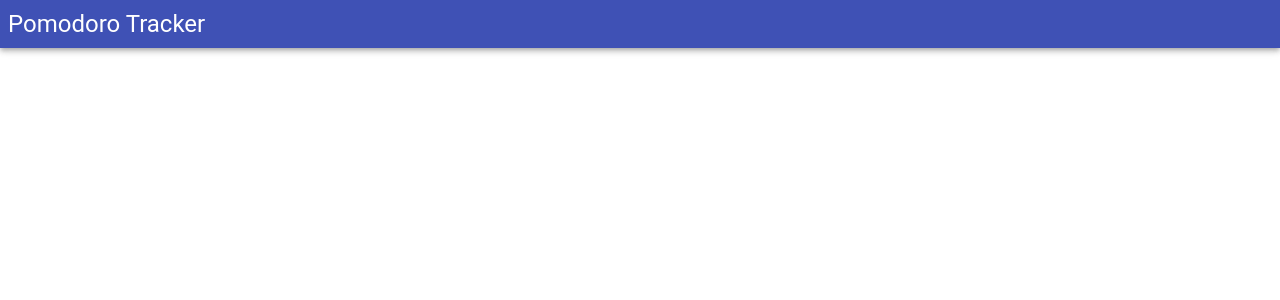
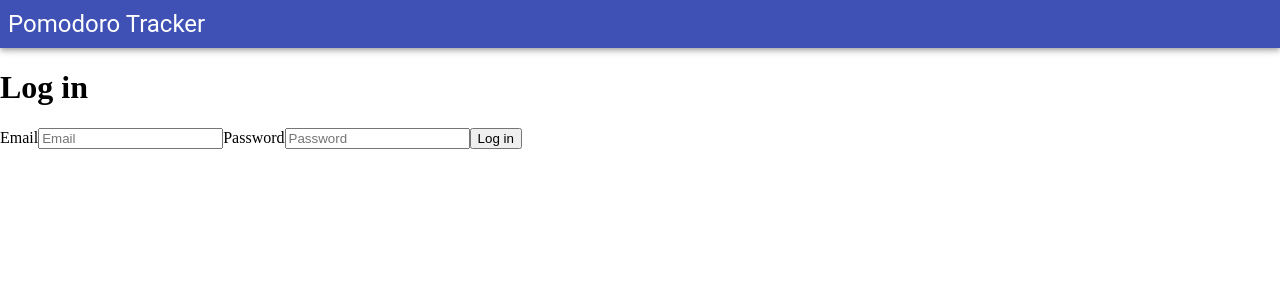
Before and after one commit to NathanMartinNZ/pomodoro-tracker, a React (Create React App) app: page /login in a window 1280 px wide. Shown: the top 300 px of the page. Built offline with nearby package versions, Linux system fonts and the light colour scheme; no server answers; the database is empty.

Commit message:
Added authentication

```diff
--- a/package.json
+++ b/package.json
@@ -10,6 +10,7 @@
     "firebase": "^7.20.0",
     "react": "^16.13.1",
     "react-dom": "^16.13.1",
+    "react-router": "^5.2.0",
     "react-router-dom": "^5.2.0",
     "react-scripts": "3.4.3",
     "recharts": "^1.8.5",
--- a/src/App.js
+++ b/src/App.js
@@ -1,20 +1,18 @@
 import React, { useState, useEffect } from "react";
 import { BrowserRouter as Router, Switch, Route } from "react-router-dom";
-
 import db from "./firebase";
-
 import "./index.css";
-
 // Recoil (state)
 import { useRecoilState } from "recoil";
 import { pomodorosAtom } from "./atoms";
-
 // Pages
+import Login from "./pages/Login";
 import Home from "./pages/Home";
 import Reporting from "./pages/Reporting";
-
 // Components
 import Header from "./components/Header";
+import { AuthProvider } from "./components/Auth/Auth";
+import PrivateRoute from "./components/Auth/PrivateRoute";
 
 function App() {
   const [_, setPomodoros] = useRecoilState(pomodorosAtom);
@@ -47,19 +45,18 @@ function App() {
   }, []);
 
   return (
+    <AuthProvider>
       <div className="App">
         <Router>
           <Header />
           <Switch>
-          <Route path="/" exact>
-            <Home loading={loading} />
-          </Route>
-          <Route path="/reporting">
-            <Reporting />
-          </Route>
+            <PrivateRoute exact path="/" component={Home} loading={loading} />
+            <PrivateRoute exact path="/reporting" component={Reporting} />
+            <Route exact path="/login" component={Login} />
           </Switch>
         </Router>
       </div>
+    </AuthProvider>
   );
 }
 
--- /dev/null
+++ b/src/components/Auth/Auth.js
@@ -0,0 +1,30 @@
+import React, { useEffect, useState } from "react";
+import firebase from "../../firebase.js";
+
+export const AuthContext = React.createContext();
+
+export const AuthProvider = ({ children }) => {
+  const [currentUser, setCurrentUser] = useState(null);
+  const [pending, setPending] = useState(true);
+
+  useEffect(() => {
+    firebase.auth().onAuthStateChanged((user) => {
+      setCurrentUser(user);
+      setPending(false);
+    });
+  }, []);
+
+  if (pending) {
+    return <>Loading...</>;
+  }
+
+  return (
+    <AuthContext.Provider
+      value={{
+        currentUser,
+      }}
+    >
+      {children}
+    </AuthContext.Provider>
+  );
+};
--- /dev/null
+++ b/src/components/Auth/PrivateRoute.js
@@ -0,0 +1,18 @@
+import React, { useContext } from "react";
+import { Route, Redirect } from "react-router-dom";
+import { AuthContext } from "./Auth";
+
+const PrivateRoute = ({ component: RouteComponent, ...rest }) => {
+  const { currentUser } = useContext(AuthContext);
+
+  return (
+    <Route
+      {...rest}
+      render={(routeProps) =>
+        !!currentUser ? <RouteComponent {...routeProps} /> : <Redirect to={"/login"} />
+      }
+    />
+  );
+};
+
+export default PrivateRoute;
--- a/src/components/PomodoroTimer.js
+++ b/src/components/PomodoroTimer.js
@@ -52,9 +52,10 @@ const Timer = ({ time, setTime, paused, setPaused }) => {
   const timeRemain = startTime - time;
 
   const resetTimer = () => {
+    // Reset timer
     setTime(0);
     setPaused(true);
-    // Reset timer
+    // Reset alarm audio
     alarm.pause();
     alarm.currentTime = 0;
   };
--- a/src/firebase.js
+++ b/src/firebase.js
@@ -1,5 +1,5 @@
 // Config file
-import firebase from "firebase"
+import firebase from "firebase";
 
 const config = {
   apiKey: "AIzaSyBdtQPrz2z6KIoW_pvTnso2Tgn7W8p_UXU",
@@ -8,9 +8,9 @@ const config = {
   projectId: "pomodoro-tracker-45d06",
   storageBucket: "pomodoro-tracker-45d06.appspot.com",
   messagingSenderId: "1021302381442",
-  appId: "1:1021302381442:web:4ded79f2374ef18bac8d9b"
+  appId: "1:1021302381442:web:4ded79f2374ef18bac8d9b",
 };
 
-const db = !firebase.apps.length ? firebase.initializeApp(config) : firebase.app()
+const app = !firebase.apps.length ? firebase.initializeApp(config) : firebase.app();
 
-export default db
+export default app;
--- /dev/null
+++ b/src/pages/Login.js
@@ -0,0 +1,45 @@
+import React, { useCallback, useContext } from "react";
+import { withRouter, Redirect } from "react-router";
+import firebase from "../firebase.js";
+import { AuthContext } from "../components/Auth/Auth";
+
+const Login = ({ history }) => {
+  const handleLogin = useCallback(
+    async (event) => {
+      event.preventDefault();
+      const { email, password } = event.target.elements;
+      try {
+        await firebase.auth().signInWithEmailAndPassword(email.value, password.value);
+        history.push("/");
+      } catch (error) {
+        alert(error);
+      }
+    },
+    [history]
+  );
+
+  const { currentUser } = useContext(AuthContext);
+
+  if (currentUser) {
+    return <Redirect to="/" />;
+  }
+
+  return (
+    <div>
+      <h1>Log in</h1>
+      <form onSubmit={handleLogin}>
+        <label>
+          Email
+          <input name="email" type="email" placeholder="Email" />
+        </label>
+        <label>
+          Password
+          <input name="password" type="password" placeholder="Password" />
+        </label>
+        <button type="submit">Log in</button>
+      </form>
+    </div>
+  );
+};
+
+export default withRouter(Login);
```
Lines whose indentation alone changed are shown as unchanged.
